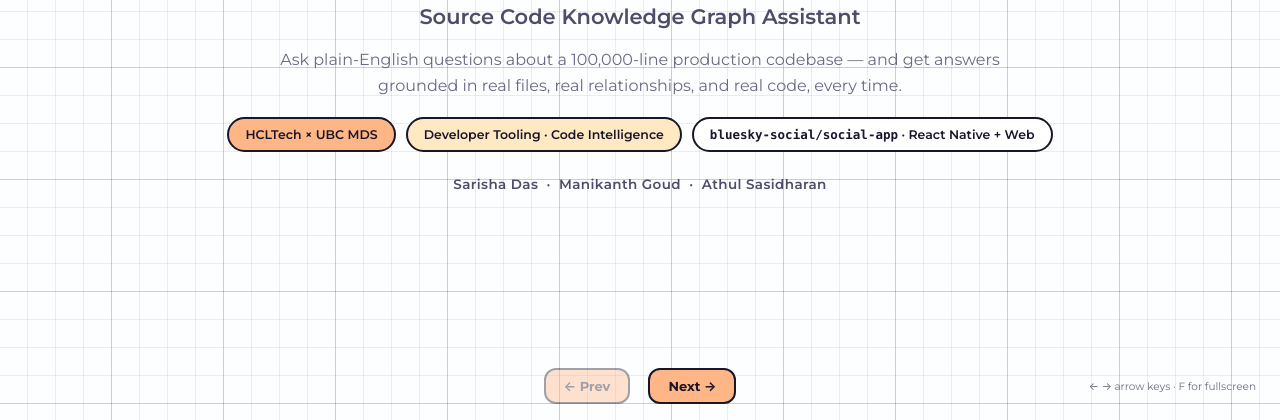
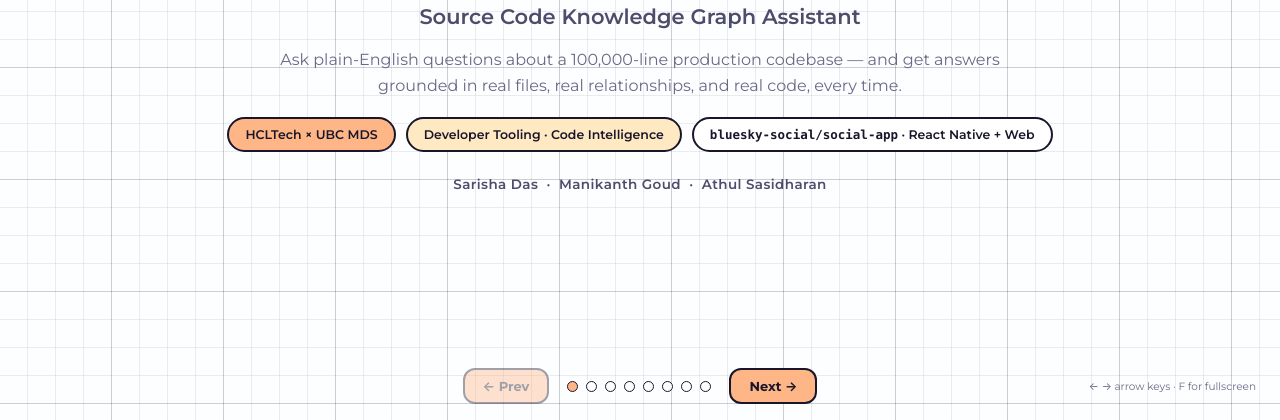
Before and after one commit to goudmani/codeiq_source_code_knowledge_graph, a website: page reports/codeiq_presentation.html in a window 1280 px wide. Shown: the part 380-800 px from the top of the page. Drawn offline with Linux system fonts and the light colour scheme.

Commit message:
add back mistakenly removed elements

```diff
--- a/reports/codeiq_presentation.html
+++ b/reports/codeiq_presentation.html
@@ -365,6 +365,13 @@ h1.slide-title { font-size: 40px; font-weight: 800; letter-spacing: -0.5px; line
 .nav-btn:hover { background: var(--accent-3); }
 .nav-btn:active { transform: scale(0.96); }
 .nav-btn:disabled { opacity: 0.4; cursor: not-allowed; }
+.dots { display: flex; gap: 8px; }
+.dot-btn {
+  width: 11px; height: 11px; border-radius: 50%;
+  background: var(--bg-1); border: 1.5px solid var(--border);
+  cursor: pointer; padding: 0;
+}
+.dot-btn.active { background: var(--accent); }
 .nav-hint { font-size: 10.5px; color: var(--text-2); position: absolute; right: 24px; }
 
 /* ------------------------------------------------------------- Print */
@@ -815,6 +822,7 @@ h1.slide-title { font-size: 40px; font-weight: 800; letter-spacing: -0.5px; line
 <!-- ============================================================ Nav -->
 <nav class="deck-nav">
   <button class="nav-btn" id="prev-btn" aria-label="Previous slide">← Prev</button>
+  <div class="dots" id="dots"></div>
   <button class="nav-btn" id="next-btn" aria-label="Next slide">Next →</button>
   <span class="nav-hint">← → arrow keys · F for fullscreen</span>
 </nav>
@@ -822,15 +830,30 @@ h1.slide-title { font-size: 40px; font-weight: 800; letter-spacing: -0.5px; line
 <script>
 (function () {
   const slides = Array.from(document.querySelectorAll(".slide"));
+  const dotsWrap = document.getElementById("dots");
   const prevBtn = document.getElementById("prev-btn");
   const nextBtn = document.getElementById("next-btn");
+  const curEl = document.getElementById("cur-slide"); // may be null if header removed
+  const totalEl = document.getElementById("total-slides");
+  if (totalEl) totalEl.textContent = slides.length;
+
+  slides.forEach((_, i) => {
+    const d = document.createElement("button");
+    d.className = "dot-btn";
+    d.setAttribute("aria-label", "Go to slide " + (i + 1));
+    d.addEventListener("click", () => go(i));
+    dotsWrap.appendChild(d);
+  });
+  const dots = Array.from(dotsWrap.children);
 
   let cur = 0;
   function go(i) {
     cur = Math.max(0, Math.min(slides.length - 1, i));
     slides.forEach((s, j) => s.classList.toggle("active", j === cur));
+    dots.forEach((d, j) => d.classList.toggle("active", j === cur));
     prevBtn.disabled = cur === 0;
     nextBtn.disabled = cur === slides.length - 1;
+    if (curEl) curEl.textContent = cur + 1;
     history.replaceState(null, "", "#" + (cur + 1));
     slides[cur].scrollTop = 0;
   }
```
